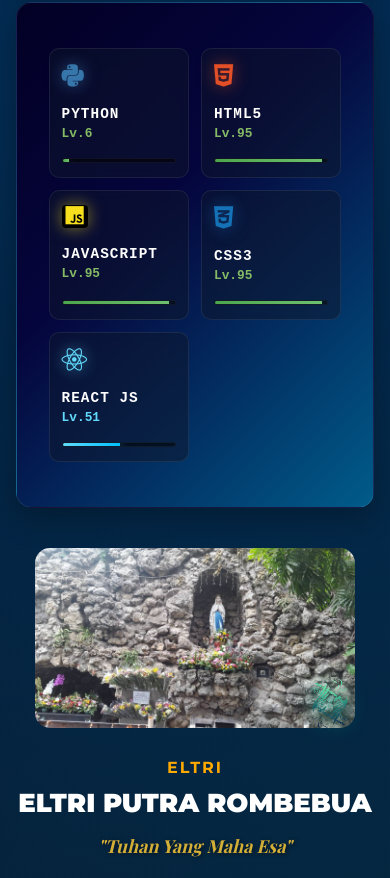
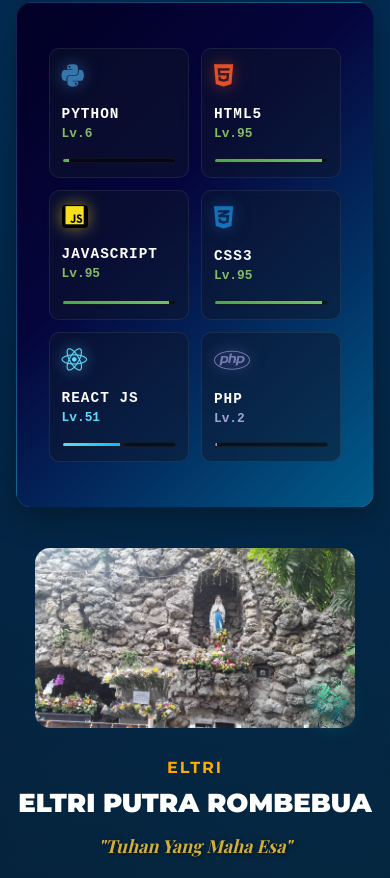
Before and after one commit to eltriputrarb-bit/eltri-project, a React (Create React App) app: page / in a window 390 px wide. Shown: the part 1217-2095 px from the top of the page. Built offline with nearby package versions, Linux system fonts and the light colour scheme; a web font is replaced by a local one.

Commit message:
loading clean

```diff
--- a/src/App.js
+++ b/src/App.js
@@ -243,13 +243,12 @@ function App() {
               </div>
             </div>
 
+{/* SKILLS SECTION INTEGRASI TOTAL */}
 <div className="skills-section-wrapper">
-      {/* PARTIKEL ANIMASI KUBUS */}
   <ul className="cubes">
     <li></li><li></li><li></li><li></li>
   </ul>
 
-      {/* KONTEN UTAMA GRID SKILL */}
   <div className="skills-grid-container">
 
     {/* 1. PYTHON */}
@@ -308,7 +307,7 @@ function App() {
       </div>
     </div>
 
-        {/* 5. REACT JS (DENGAN EFEK GLOW GAHAR) */}
+    {/* 5. REACT JS */}
     <div className="rpg-skill-card react-card-glow">
       <div className="skill-card-logo-zone">
         <i className="fa-brands fa-react skill-icon-logo react-color"></i>
@@ -319,6 +318,20 @@ function App() {
       </div>
       <div className="card-progress-bar">
         <div className="progress-fill react-progress-fill" style={{ width: '51%' }}></div>
+      </div>
+    </div>
+
+    {/* 6. PHP (SEKARANG SUDAH SEJAJAR) */}
+    <div className="rpg-skill-card">
+      <div className="skill-card-logo-zone">
+        <i className="fa-brands fa-php skill-icon-logo php-color"></i>
+      </div>
+      <div className="skill-card-header">
+        <span className="skill-title">PHP</span>
+        <span className="card-level php-level-color">Lv.2</span>
+      </div>
+      <div className="card-progress-bar">
+        <div className="progress-fill php-progress-fill" style={{ width: '2%' }}></div>
       </div>
     </div>
 
--- a/src/index.css
+++ b/src/index.css
@@ -666,7 +666,7 @@ body {
     display: flex !important;
     flex-direction: row !important;
     justify-content: center !important;
-    flex-wrap: wrap !important; /* Supaya kalau kepanjangan dia otomatis turun */
+    flex-wrap: wrap !important;
     gap: 20px !important;
     width: 90% !important;
     max-width: 1200px;
@@ -680,7 +680,7 @@ body {
     border: 1px solid rgba(255, 255, 255, 0.08) !important;
     border-radius: 12px !important;
     padding: 20px !important;
-    width: 200px !important; /* Ukuran proporsional desktop */
+    width: 200px !important;
     height: 140px !important;
     backdrop-filter: blur(8px);
     font-family: "Courier New", monospace;
@@ -709,7 +709,7 @@ body {
     font-size: 2rem !important;
 }
 
-/* Efek Warna Icon */
+/* Efek Warna Icon Global */
 .python-color { color: #3776ab; filter: drop-shadow(0 0 8px rgba(55, 118, 171, 0.6)); }
 .html-color   { color: #e34f26; filter: drop-shadow(0 0 8px rgba(227, 79, 38, 0.6)); }
 .js-color     { color: #f7df1e; background: #000; border-radius: 4px; padding: 1px 4px; font-size: 1.7rem !important; filter: drop-shadow(0 0 8px rgba(247, 223, 30, 0.5)); }
@@ -726,6 +726,21 @@ body {
 .react-card-glow:hover {
     border-color: rgba(97, 218, 251, 0.6) !important;
     box-shadow: 0 0 20px rgba(97, 218, 251, 0.25) !important;
+}
+
+/* Efek Khusus PHP */
+.php-color {
+    color: #777bb4;
+    filter: drop-shadow(0 0 8px rgba(119, 123, 180, 0.7));
+    font-size: 2.2rem !important;
+}
+.php-level-color {
+    color: #a0a4d4 !important;
+    font-weight: bold;
+}
+.php-progress-fill {
+    background: linear-gradient(90deg, #777bb4, #9b9ece) !important;
+    box-shadow: 0 0 10px rgba(119, 123, 180, 0.6) !important;
 }
 
 /* Header di dalam kartu */
@@ -749,7 +764,7 @@ body {
     font-weight: bold;
 }
 
-/* Progress Bar */
+/* Progress Bar Base */
 .skills-section-wrapper .card-progress-bar {
     width: 100% !important;
     height: 6px !important;
@@ -766,7 +781,7 @@ body {
 }
 
 /* ==========================================================================
-   PENYELAMAT LAYOUT MOBILE / ANDROID (ANTI-MENCUT)
+   PENYELAMAT LAYOUT MOBILE / ANDROID (OPTIMIZED)
    ========================================================================== */
 @media screen and (max-width: 768px) {
     .skills-section-wrapper {
@@ -775,7 +790,7 @@ body {
         padding: 25px 12px !important;
     }
 
-    /* Paksa total ganti ke Grid murni 2 kolom */
+    /* Grid Murni 2 Kolom Kompak */
     .skills-section-wrapper .skills-grid-container {
         display: grid !important;
         grid-template-columns: repeat(2, 1fr) !important;
@@ -783,7 +798,7 @@ body {
         width: 100% !important;
     }
 
-    /* Pengaturan dimensi ulang kartu di HP agar teks leluasa */
+    /* Kartu Responsif Android */
     .skills-section-wrapper .rpg-skill-card {
         width: 100% !important;
         min-width: 0 !important;
@@ -792,7 +807,7 @@ body {
         border-radius: 10px !important;
     }
 
-    /* Set nama skill di atas, level di bawahnya supaya tidak tabrakan ke samping */
+    /* Penyelamatan Header Kartu di Mobile */
     .skills-section-wrapper .skill-card-header {
         flex-direction: column !important;
         align-items: flex-start !important;
@@ -812,12 +827,17 @@ body {
         font-size: 0.8rem !important;
     }
 
+    /* Skala Ukuran Icon di Layar Kecil */
     .skills-section-wrapper .skill-icon-logo {
         font-size: 1.6rem !important;
     }
 
     .skills-section-wrapper .js-color {
         font-size: 1.3rem !important;
+    }
+
+    .skills-section-wrapper .php-color {
+        font-size: 1.8rem !important; /* Mencegah logo PHP mobile overflow */
     }
 
     .skills-section-wrapper .card-progress-bar {
```
Lines whose indentation alone changed are shown as unchanged.
